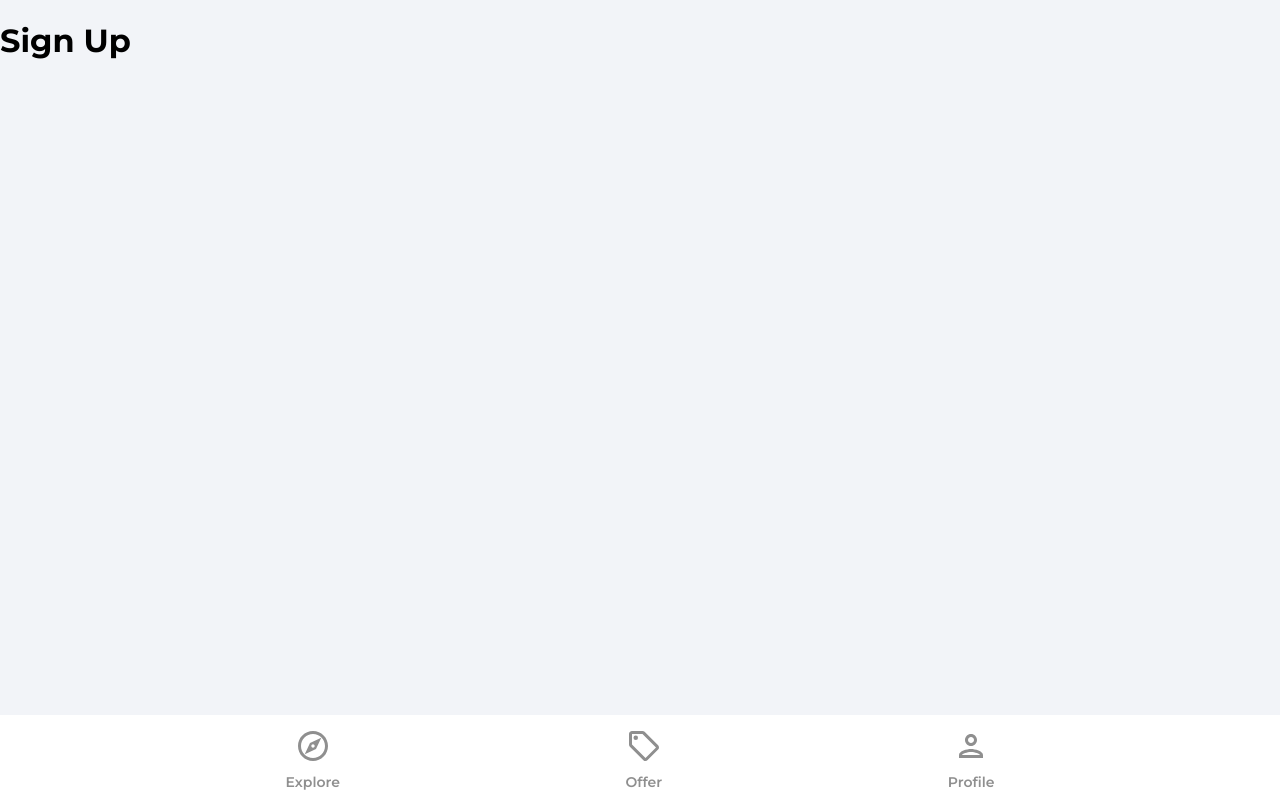
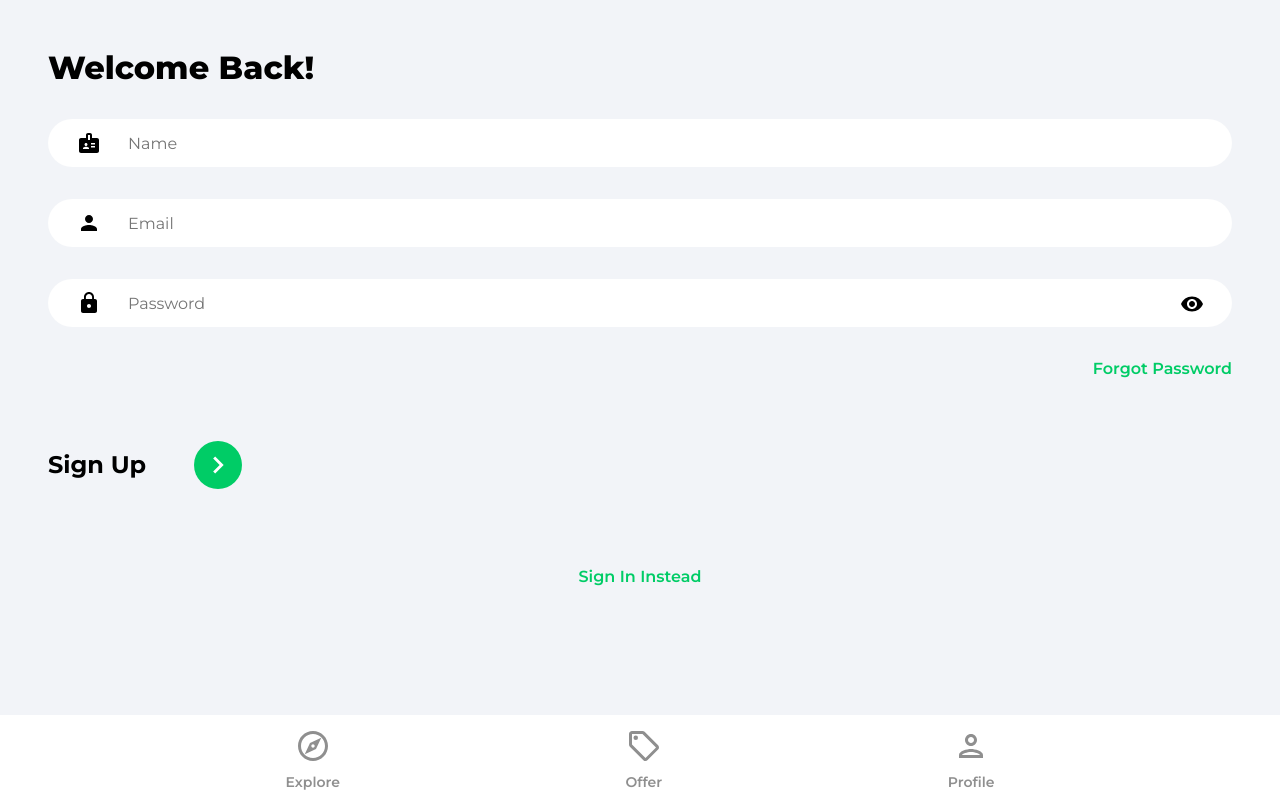
Before and after one commit to Belchenkov/house-market-react, a React (Create React App) app: page /sign-up in a window 1280 px wide. Built offline with nearby package versions, Linux system fonts and the light colour scheme.

Commit message:
Sign In & Sign Up Forms

```diff
--- a/src/pages/SignIn.jsx
+++ b/src/pages/SignIn.jsx
@@ -1,10 +1,79 @@
-import React from 'react';
+import React, { useState } from 'react';
+import { Link, useNavigate } from 'react-router-dom';
+
+import { ReactComponent as ArrowRightIcon } from '../assets/svg/keyboardArrowRightIcon.svg';
+import visibilityIcon from '../assets/svg/visibilityIcon.svg';
 
 const SignIn = () => {
+    const [showPassword, setShowPassword] = useState(false);
+    const [formData, setFormData] = useState({
+        email: '',
+        password: '',
+    });
+    const { email, password } = formData;
+
+    const navigate = useNavigate();
+
+    const onChange = e => {
+        setFormData(prevState => ({
+            ...prevState,
+            [e.target.id]: e.target.value,
+        }));
+    };
+
     return (
-        <div>
-            <h1>Sign In</h1>
-        </div>
+        <>
+           <div className="pageContainer">
+               <header>
+                   <p className="pageHeader">Welcome Back!</p>
+               </header>
+
+               <form>
+                   <input
+                       type="email"
+                       className="emailInput"
+                       placeholder="Email"
+                       id="email"
+                       value={email}
+                       onChange={onChange}
+                   />
+                   <div className="passwordInputDiv">
+                       <input
+                           type={showPassword ? 'text' : 'password'}
+                           className="passwordInput"
+                           placeholder="Password"
+                           id="password"
+                           value={password}
+                           onChange={onChange}
+                       />
+
+                       <img
+                           src={visibilityIcon}
+                           alt="show password"
+                           className="showPassword"
+                           onClick={() => setShowPassword(prevState => !prevState)}
+                       />
+                   </div>
+
+                   <Link to="/forgot-password" className="forgotPasswordLink">
+                        Forgot Password
+                   </Link>
+
+                   <div className="signInBar">
+                       <p className="signInText">Sign In</p>
+                       <button className="signInButton">
+                           <ArrowRightIcon fill='#fff' width='34px' height='34px' />
+                       </button>
+                   </div>
+               </form>
+
+               {/* Google Auth */}
+
+               <Link to='/sign-up' className='registerLink'>
+                   Sign Up Instead
+               </Link>
+           </div>
+        </>
     );
 };
 
--- a/src/pages/SignUp.jsx
+++ b/src/pages/SignUp.jsx
@@ -1,10 +1,88 @@
-import React from 'react';
+import React, { useState } from 'react';
+import { Link, useNavigate } from 'react-router-dom';
+
+import { ReactComponent as ArrowRightIcon } from '../assets/svg/keyboardArrowRightIcon.svg';
+import visibilityIcon from '../assets/svg/visibilityIcon.svg';
 
 const SignUp = () => {
+    const [showPassword, setShowPassword] = useState(false);
+    const [formData, setFormData] = useState({
+        name: '',
+        email: '',
+        password: '',
+    });
+    const { name, email, password } = formData;
+
+    const navigate = useNavigate();
+
+    const onChange = e => {
+        setFormData(prevState => ({
+            ...prevState,
+            [e.target.id]: e.target.value,
+        }));
+    };
+
     return (
-        <div>
-            <h1>Sign Up</h1>
-        </div>
+        <>
+            <div className="pageContainer">
+                <header>
+                    <p className="pageHeader">Welcome Back!</p>
+                </header>
+
+                <form>
+                    <input
+                        type="text"
+                        className="nameInput"
+                        placeholder="Name"
+                        id="name"
+                        value={name}
+                        onChange={onChange}
+                    />
+                    <input
+                        type="email"
+                        className="emailInput"
+                        placeholder="Email"
+                        id="email"
+                        value={email}
+                        onChange={onChange}
+                    />
+                    <div className="passwordInputDiv">
+                        <input
+                            type={showPassword ? 'text' : 'password'}
+                            className="passwordInput"
+                            placeholder="Password"
+                            id="password"
+                            value={password}
+                            onChange={onChange}
+                        />
+
+                        <img
+                            src={visibilityIcon}
+                            alt="show password"
+                            className="showPassword"
+                            onClick={() => setShowPassword(prevState => !prevState)}
+                        />
+                    </div>
+
+                    <Link to="/forgot-password" className="forgotPasswordLink">
+                        Forgot Password
+                    </Link>
+
+                    <div className="signUpBar">
+                        <p className="signUpText">Sign Up</p>
+                        <button className="signUpButton">
+                            <ArrowRightIcon fill='#fff' width='34px' height='34px' />
+                        </button>
+                    </div>
+                </form>
+
+                {/* Google Auth */}
+
+                <Link to='/sign-in' className='registerLink'>
+                    Sign In Instead
+                </Link>
+            </div>
+        </>
     );
 };
 
```
